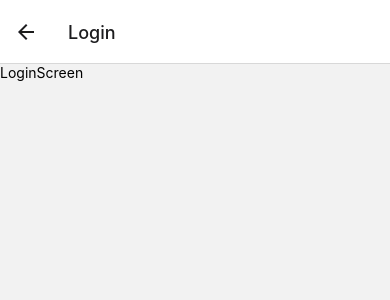
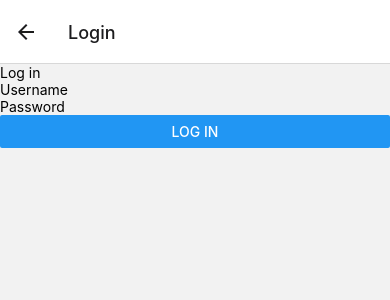
Before and after one commit to bitwiserob/personal-restaurant-guide, a React Native app in the folder PersonalRestaurantGuide/: screen /Login in a window 390 px wide. Shown: the top 300 px of the page. Built offline with nearby package versions, Linux system fonts and the light colour scheme.

Commit message:
closes issues #13

```diff
--- a/PersonalRestaurantGuide/package.json
+++ b/PersonalRestaurantGuide/package.json
@@ -20,6 +20,7 @@
     "react-native-maps": "1.3.2",
     "react-native-safe-area-context": "4.4.1",
     "react-native-screens": "~3.18.0"
+
   },
   "devDependencies": {
     "@babel/core": "^7.12.9"
--- a/PersonalRestaurantGuide/screens/User/LoginScreen.js
+++ b/PersonalRestaurantGuide/screens/User/LoginScreen.js
@@ -1,10 +1,29 @@
-import { ScrollView, StyleSheet, Text, View } from 'react-native';
-
+import * as React from 'react'
+import {useAuth, AuthProvider} from "../context/AuthContext";
+import { ScrollView, StyleSheet, Text, View, TextInput, Button, Alert } from 'react-native';
 const LoginScreen = () => {
+    const [username, setUsername] = React.useState('');
+    const [password, setPassword] = React.useState('');
+    const {dispatch, state} = useAuth();
     return (
-        <View>
-            <Text>LoginScreen</Text>
-        </View>
+    <View>
+            <Text>Log in</Text>
+        <TextInput
+            placeholder="Username"
+            value={username}
+            onChangeText={setUsername}
+        />
+        <TextInput
+            placeholder="Password"
+            value={password}
+            onChangeText={setPassword}
+            secureTextEntry
+        />
+          <Button title="Log in" onPress={() => {
+            dispatch({type:'login'})
+            console.log(state)
+          }} />
+    </View>
     );
 }
 export default LoginScreen;
--- a/PersonalRestaurantGuide/screens/User/SignupScreen.js
+++ b/PersonalRestaurantGuide/screens/User/SignupScreen.js
@@ -1,9 +1,28 @@
-import { ScrollView, StyleSheet, Text, View } from 'react-native';
+import * as React from 'react'
+import {useAuth, AuthProvider} from "../context/AuthContext";
+import { ScrollView, StyleSheet, Text, View, TextInput, Button, Alert } from 'react-native';
 const SignupScreen = () => {
+    const [username, setUsername] = React.useState('');
+    const [password, setPassword] = React.useState('');
+    const {dispatch, state} = useAuth();
     return (
-        <View>
-            <Text>SignupScreen</Text>
-        </View>
+    <View>
+            <Text>Sign up</Text>
+        <TextInput
+            placeholder="Username"
+            value={username}
+            onChangeText={setUsername}
+        />
+        <TextInput
+            placeholder="Password"
+            value={password}
+            onChangeText={setPassword}
+            secureTextEntry
+        />
+          <Button title="Sign Up" onPress={() => {dispatch({type:'signup'})
+            console.log("something happened")
+          }} />
+    </View>
     );
 }
 export default SignupScreen;
--- a/PersonalRestaurantGuide/screens/context/AuthContext.js
+++ b/PersonalRestaurantGuide/screens/context/AuthContext.js
@@ -10,6 +10,9 @@ function authReducer(state, action) {
     case 'logout': {
       return {isLoggedIn: state.isLoggedIn = false}
     }
+    case 'signup': {
+        return {"Something":true}
+      }
     default: {
       throw new Error(`Unhandled action type: ${action.type}`)
     }
```
